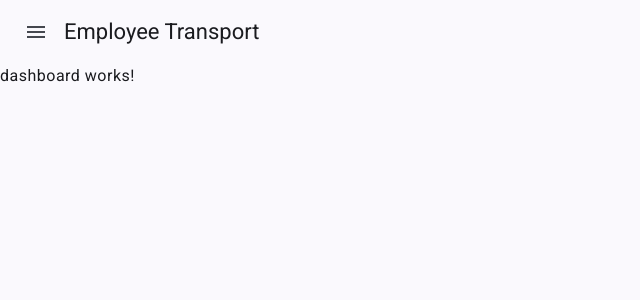
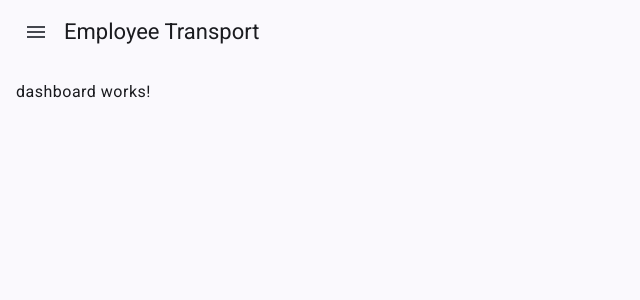
Before and after one commit to TiFurt/employee-transport, an Angular app: page / in a window 1280 px wide. Shown: the top 300 px of the page, without its empty margins (0-640 px from the left). Built offline with nearby package versions, Linux system fonts and the light colour scheme; what @angular/fire would draw is missing.

Commit message:
style: add padding to container

```diff
--- a/src/app/app.component.scss
+++ b/src/app/app.component.scss
@@ -19,6 +19,10 @@ h1.main-app-name {
 
 .main-sidenav-container {
   flex: 1;
+
+  .mat-sidenav-content {
+    padding: 16px;
+  }
 }
 
 .main-is-mobile .main-sidenav-container {
```
